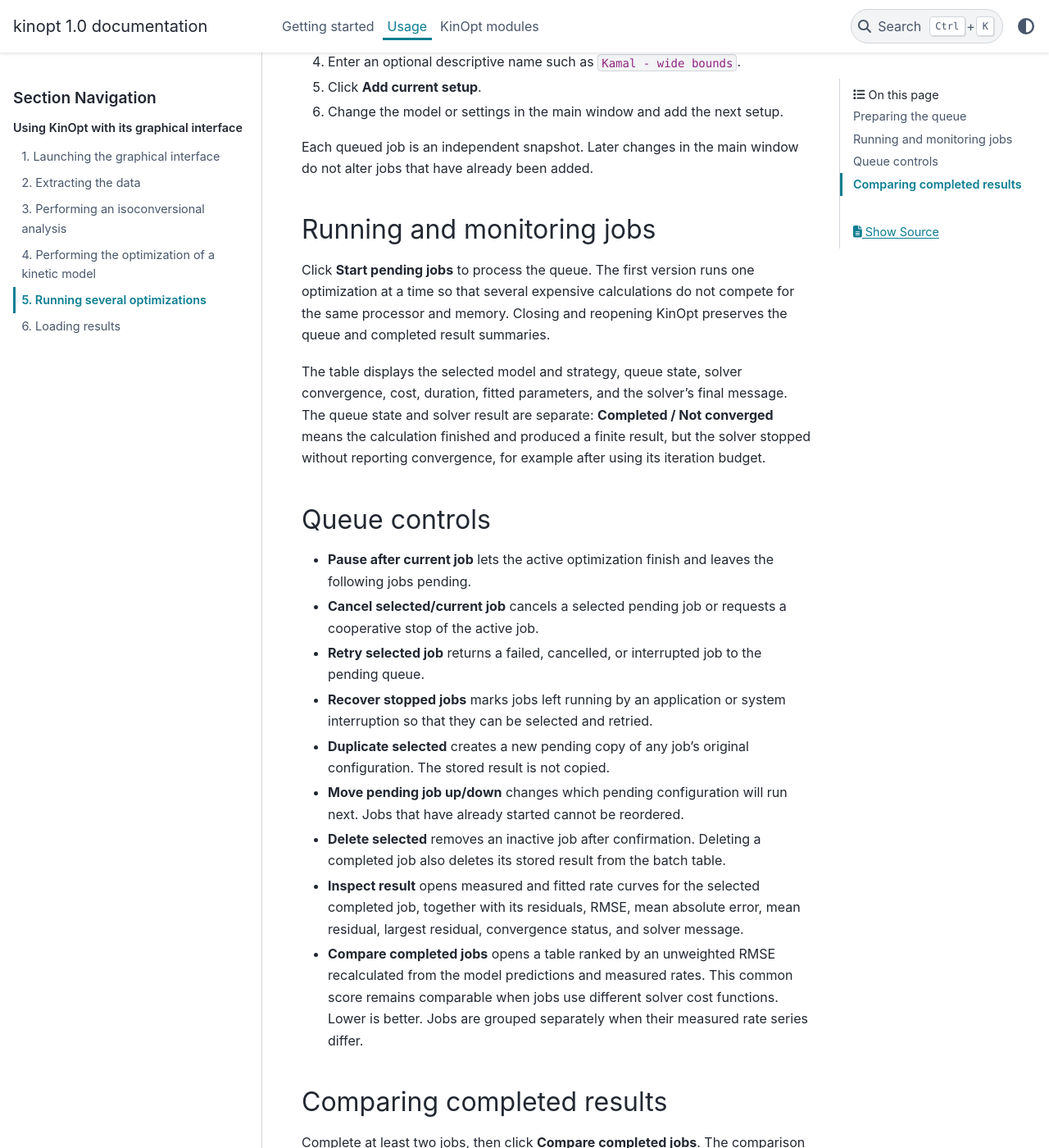
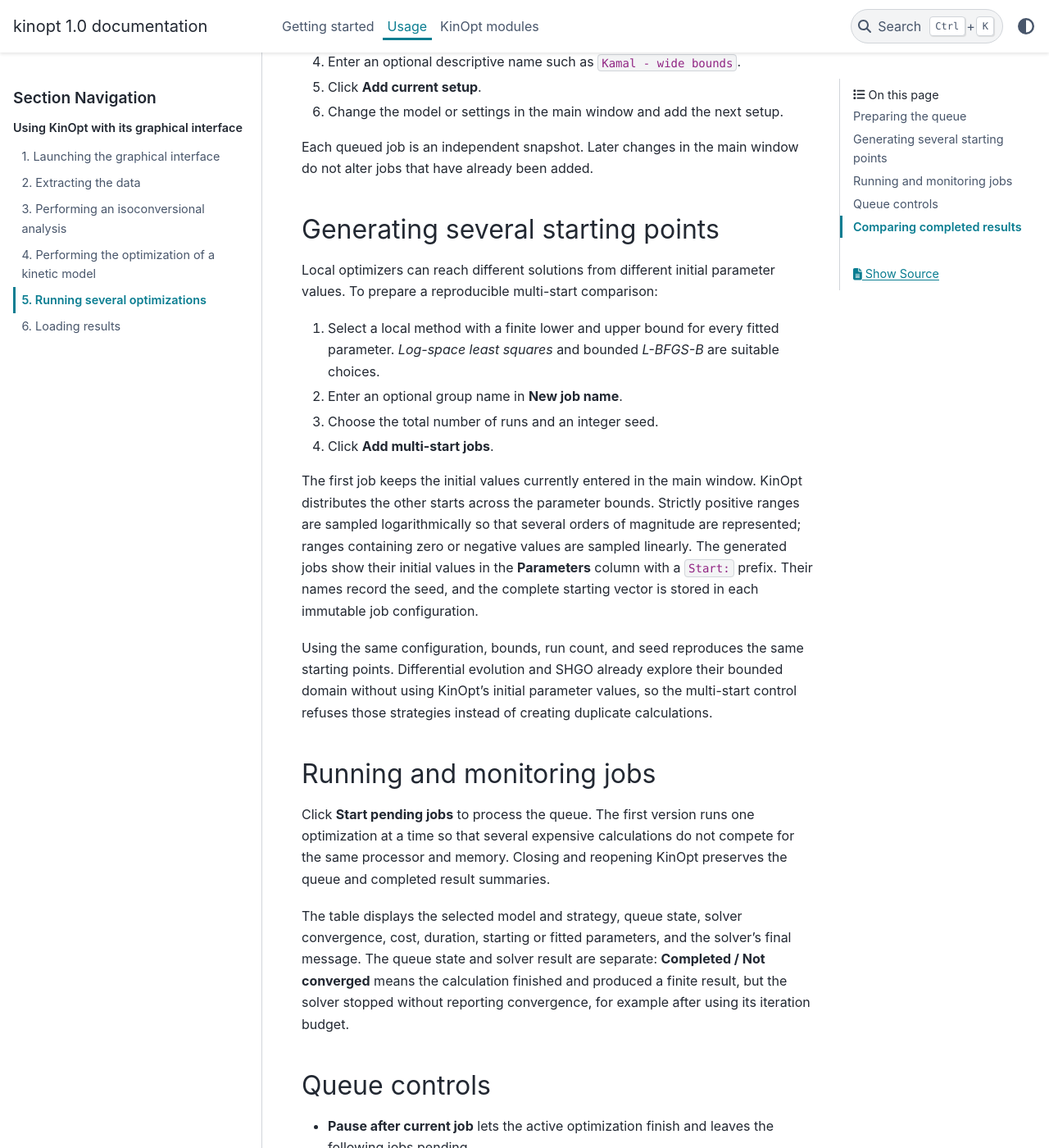
Before and after one commit to alan-tabore/KinOpt, a Sphinx documentation site: the page built from docs/source/batch_optimizations.rst, in a window 1280 px wide and 1400 px high, scrolled down 585 px. Shown: the whole window at 82% size. Built offline with Sphinx 7.4.7 and the PyData theme 0.15.4, drawn with Linux system fonts in a browser that asks for light colours.

Commit message:
Document the multi-start workflow

```diff
--- a/docs/source/batch_optimizations.rst
+++ b/docs/source/batch_optimizations.rst
@@ -24,6 +24,32 @@
 Each queued job is an independent snapshot. Later changes in the main window do
 not alter jobs that have already been added.
 
+Generating several starting points
+-----------------------------------
+
+Local optimizers can reach different solutions from different initial
+parameter values. To prepare a reproducible multi-start comparison:
+
+1. Select a local method with a finite lower and upper bound for every fitted
+   parameter. *Log-space least squares* and bounded *L-BFGS-B* are suitable
+   choices.
+2. Enter an optional group name in **New job name**.
+3. Choose the total number of runs and an integer seed.
+4. Click **Add multi-start jobs**.
+
+The first job keeps the initial values currently entered in the main window.
+KinOpt distributes the other starts across the parameter bounds. Strictly
+positive ranges are sampled logarithmically so that several orders of
+magnitude are represented; ranges containing zero or negative values are
+sampled linearly. The generated jobs show their initial values in the
+**Parameters** column with a ``Start:`` prefix. Their names record the seed,
+and the complete starting vector is stored in each immutable job configuration.
+
+Using the same configuration, bounds, run count, and seed reproduces the same
+starting points. Differential evolution and SHGO already explore their bounded
+domain without using KinOpt's initial parameter values, so the multi-start
+control refuses those strategies instead of creating duplicate calculations.
+
 Running and monitoring jobs
 ---------------------------
 
@@ -33,7 +59,8 @@
 queue and completed result summaries.
 
 The table displays the selected model and strategy, queue state, solver
-convergence, cost, duration, fitted parameters, and the solver's final message.
+convergence, cost, duration, starting or fitted parameters, and the solver's
+final message.
 The queue state and solver result are separate: **Completed / Not converged**
 means the calculation finished and produced a finite result, but the solver
 stopped without reporting convergence, for example after using its iteration
```
